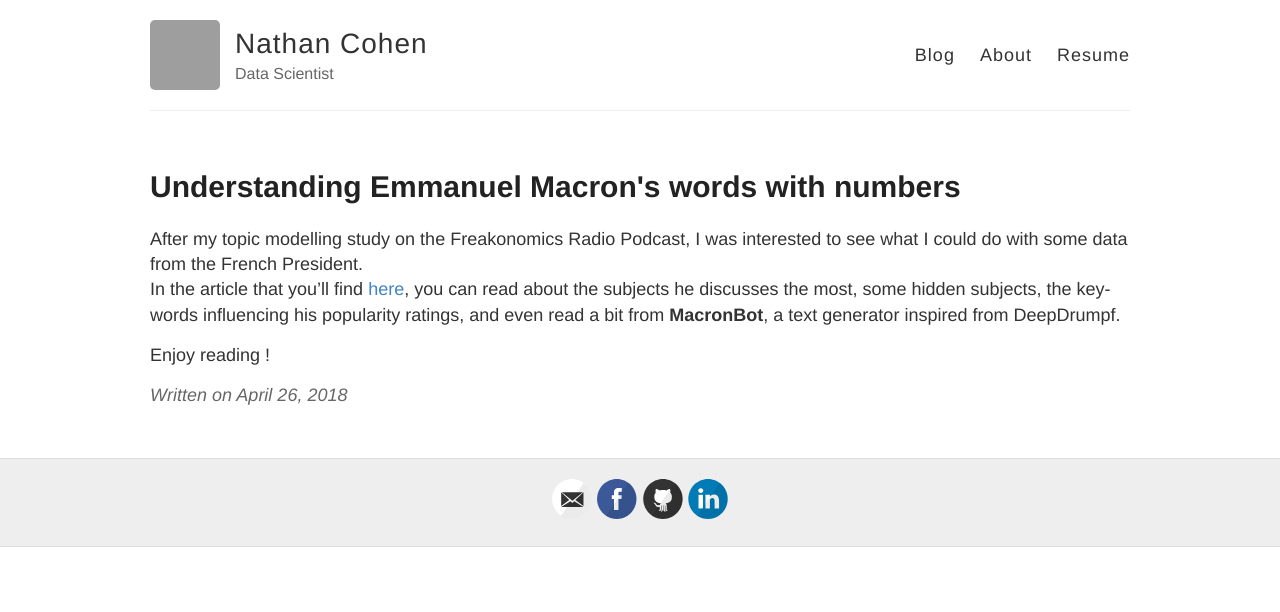
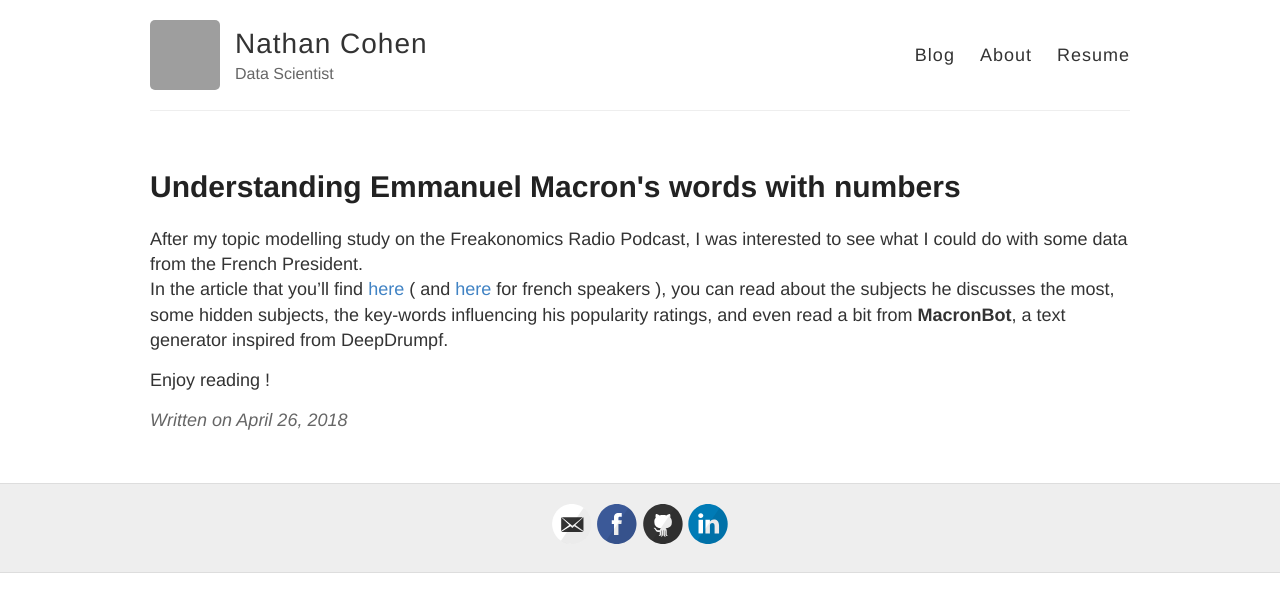
Before and after one commit to nathancohenil/nathancohenil.github.io, a Jekyll site: the page built from _posts/2018-4-26-Understanding-Emmanuel-Macron.md, in a window 1280 px wide. Shown: the top 612 px of the page. Built offline with Jekyll 4.4.1, drawn with Linux system fonts in a browser that asks for light colours; grey boxes are pictures that could not be loaded.

Commit message:
Update 2018-4-26-Understanding-Emmanuel-Macron.md

```diff
--- a/_posts/2018-4-26-Understanding-Emmanuel-Macron.md
+++ b/_posts/2018-4-26-Understanding-Emmanuel-Macron.md
@@ -8,7 +8,7 @@ images:
 
 After my topic modelling study on the Freakonomics Radio Podcast, I was interested to see what I could do with some data from the French
 President.
-In the article that you'll find [here](https://medium.com/@nathancohenil/understanding-emmanuel-macrons-words-with-numbers-33e1916b73b), you
+In the article that you'll find [here](https://medium.com/@nathancohenil/understanding-emmanuel-macrons-words-with-numbers-33e1916b73b) ( and [here](https://medium.com/@nathancohenil/emmanuel-macron-en-chiffres-et-en-lettres-9d7d67706768) for french speakers ), you
 can read about the subjects he discusses the most, some hidden subjects, the key-words influencing his popularity ratings, and even read
 a bit from **MacronBot**, a text generator inspired from DeepDrumpf.
 
```
